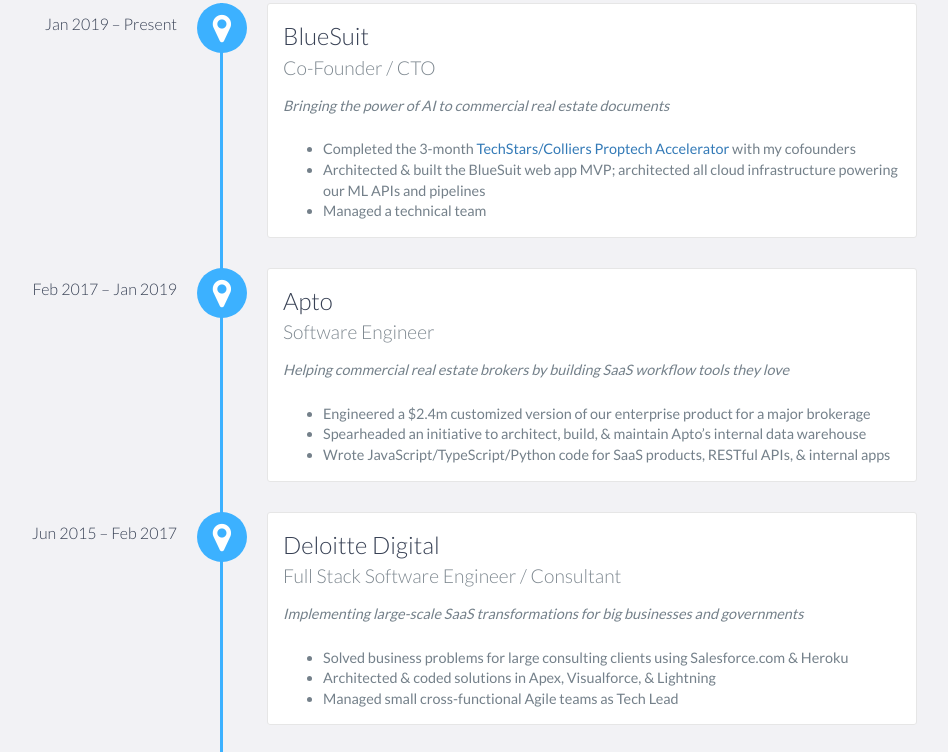
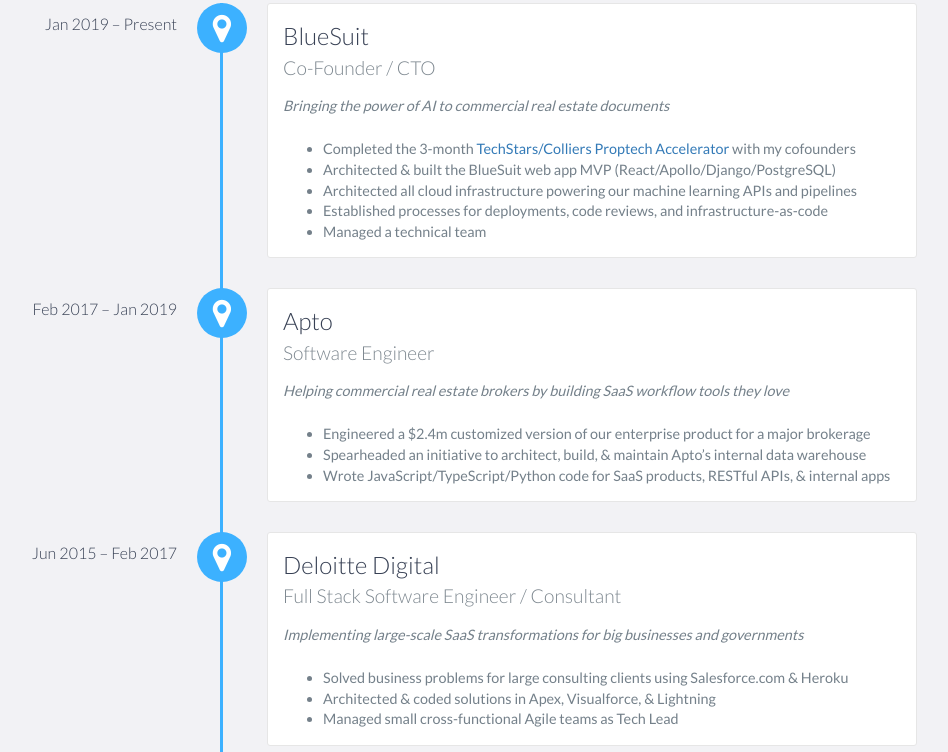
Before and after one commit to DylanBohlender/dylanbohlender.github.io, a plain HTML site: page index.html in a window 1280 px wide. Shown: the part 1309-2061 px from the top of the page, without its empty margins (223-1171 px from the left). Drawn offline with nearby package versions, Linux system fonts and the light colour scheme.

Commit message:
Copy update

```diff
--- a/index.html
+++ b/index.html
@@ -95,7 +95,9 @@
                 <p><i>Bringing the power of AI to commercial real estate documents</i></p><br/>
                 <ul>
                     <li>Completed the 3-month <a href="https://www.techstars.com/content/accelerators/announcing-2019-class-colliers-proptech-accelerator-powered-techstars/">TechStars/Colliers Proptech Accelerator</a> with my cofounders</li>
-                    <li>Architected &amp; built the BlueSuit web app MVP; architected all cloud infrastructure powering our ML APIs and pipelines</li>
+                    <li>Architected &amp; built the BlueSuit web app MVP (React/Apollo/Django/PostgreSQL)</li>
+                    <li>Architected all cloud infrastructure powering our machine learning APIs and pipelines</li>
+                    <li>Established processes for deployments, code reviews, and infrastructure-as-code</li>
                     <li>Managed a technical team</li>
                 </ul>
             </div>
```
